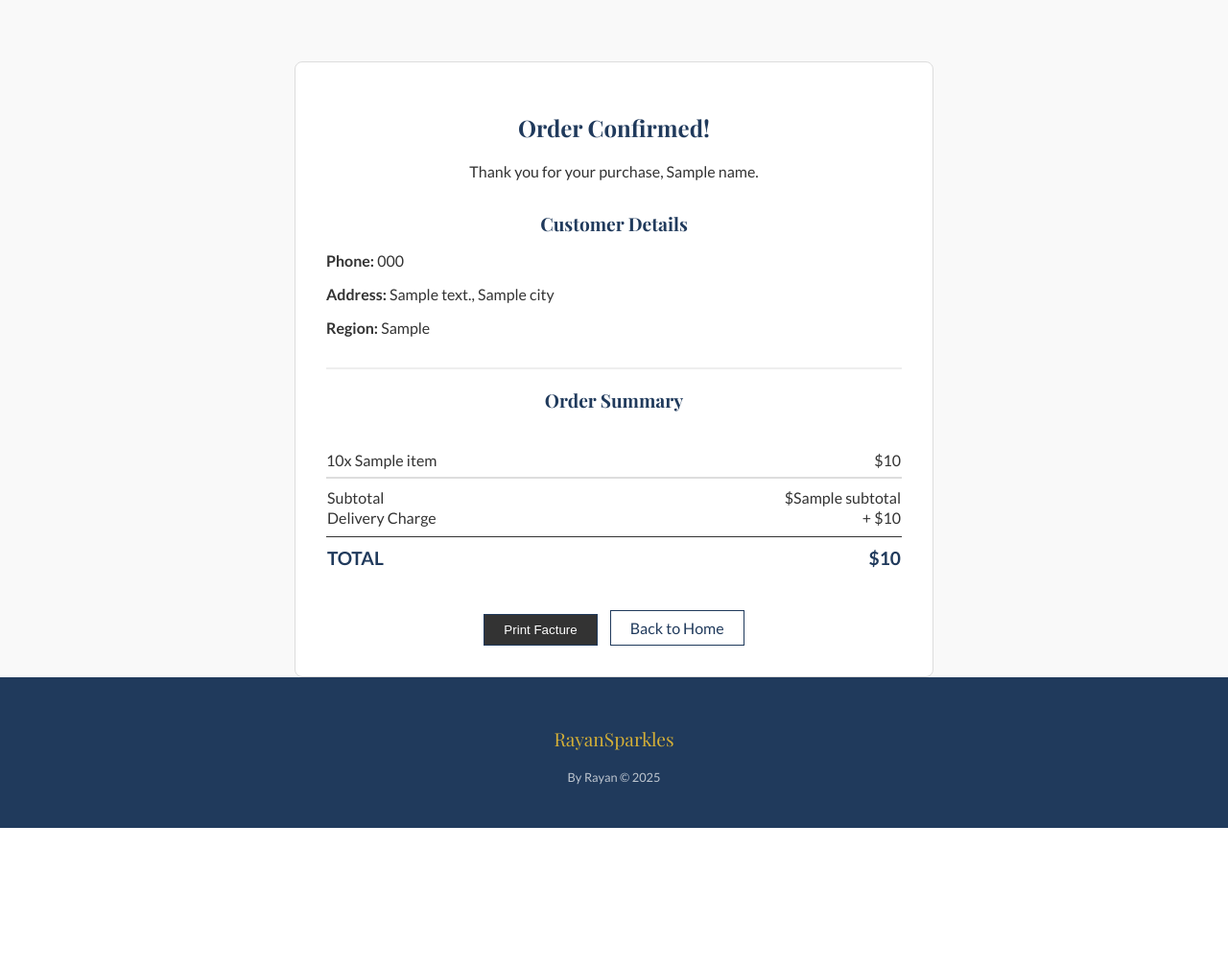
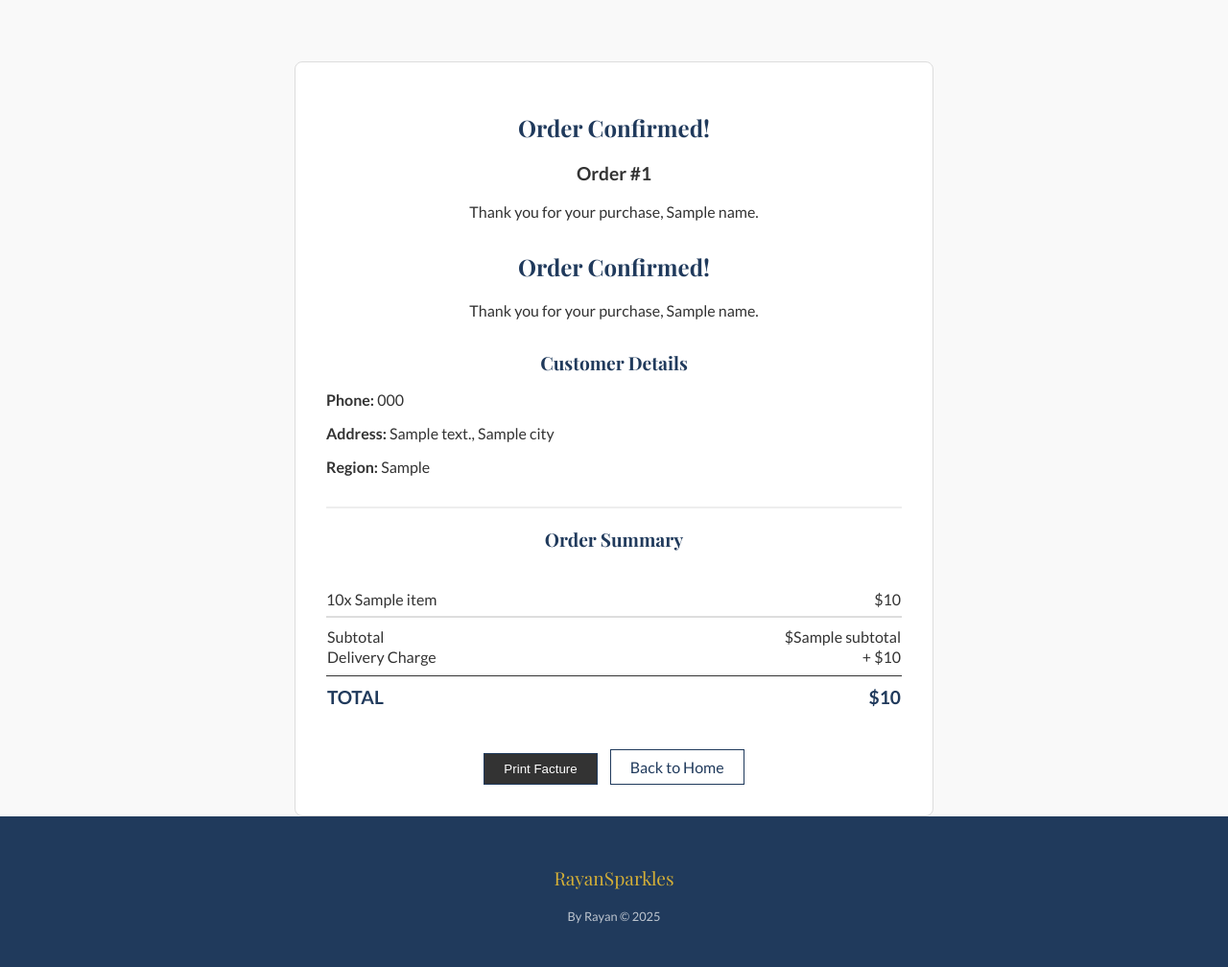
Before and after one commit to mohammadtout24/Sparkles, a Django app: template store/templates/store/invoice.html in a window 1280 px wide. Shown: the part 51-1059 px from the top of the page at 96% size. Before the commit the page ends 914 px from the top, so only its background shows below. Run offline with Django 5.2, Linux system fonts and the light colour scheme; the template is opened without the code that fills it: most values are stand-ins (such as "Sample title", 1, 10 or a date in 2020); some web fonts are replaced.

Commit message:
Update invoice.html

```diff
--- a/store/templates/store/invoice.html
+++ b/store/templates/store/invoice.html
@@ -2,7 +2,11 @@
 {% block content %}
 
 <div class="container" style="margin-top: 4rem; max-width: 600px; background: white; padding: 2rem; border: 1px solid #ddd; border-radius: 8px;">
-
+    <div style="text-align: center; margin-bottom: 2rem;">
+        <h2 style="color: var(--brand-navy);">Order Confirmed!</h2>
+        <p style="font-size: 1.2rem; font-weight: bold;">Order #{{ order_id }}</p>
+        <p>Thank you for your purchase, {{ name }}.</p>
+    </div>
     <div style="text-align: center; margin-bottom: 2rem;">
         <h2 style="color: var(--brand-navy);">Order Confirmed!</h2>
         <p>Thank you for your purchase, {{ name }}.</p>
@@ -47,4 +51,5 @@
 
 </div>
 
+
 {% endblock %}
```
